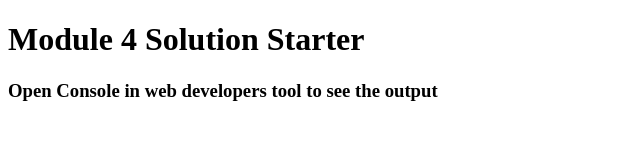
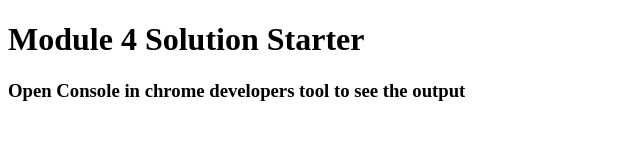
Before and after one commit to nishisharma311/module4, a plain HTML site: page index.html in a window 1280 px wide. Shown: the full height of the page, 0-640 px from the left. Drawn offline with Linux system fonts and the light colour scheme.

Commit message:
Update index.html

```diff
--- a/index.html
+++ b/index.html
@@ -12,6 +12,6 @@
 </head>
 <body>
   <h1>Module 4 Solution Starter</h1>
-  <h3>Open Console in web developers tool to see the output</h3>
+  <h3>Open Console in chrome developers tool to see the output</h3>
 </body>
 </html>
```
